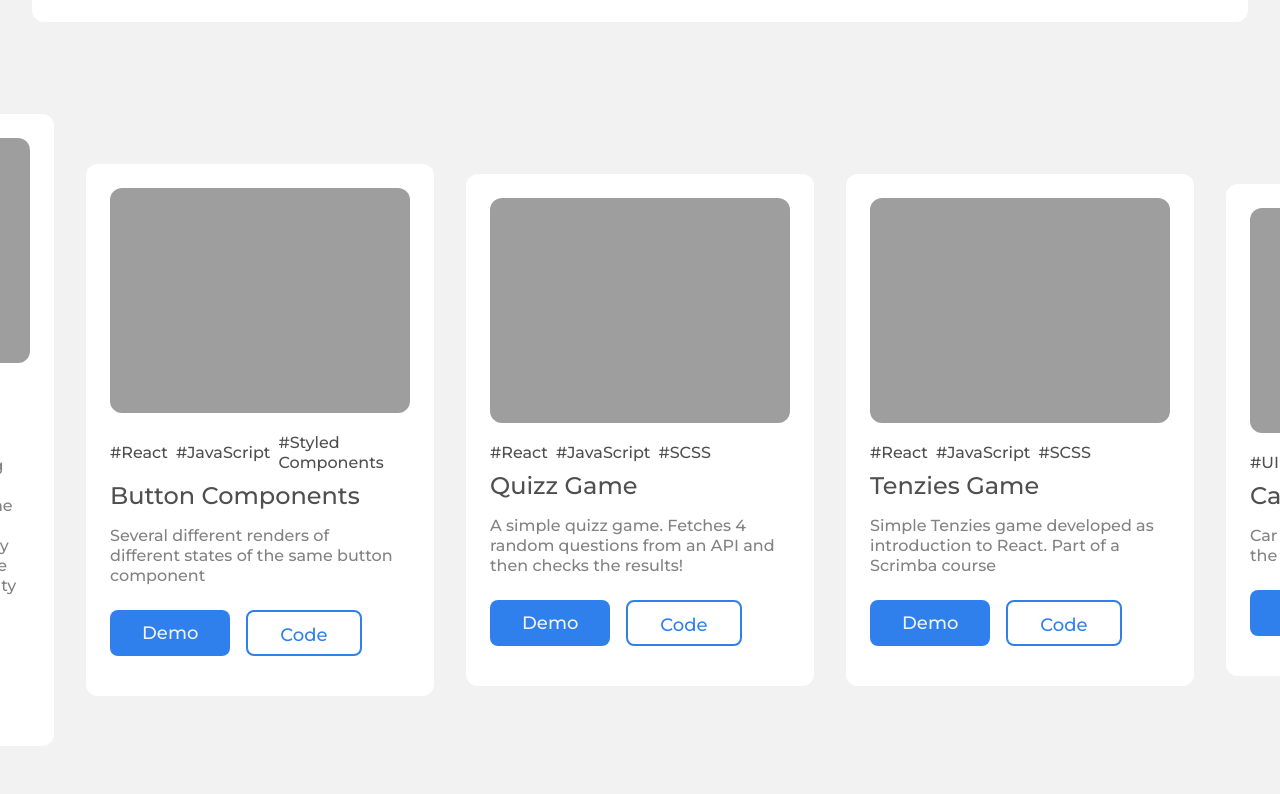
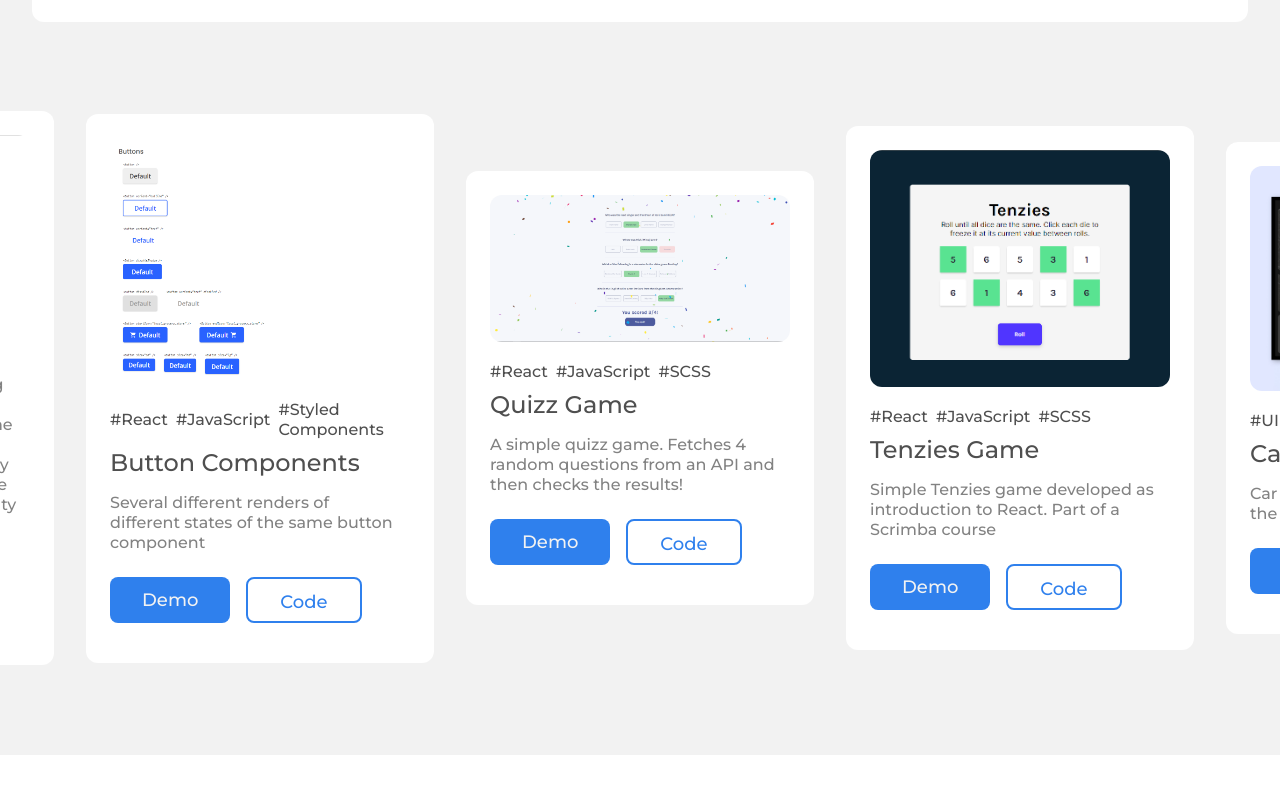
Before and after one commit to hitmaizer/responsive-web-portfolio, a React (Create React App) app: page / in a window 1280 px wide. Shown: the part 1889-2683 px from the top of the page. After the commit the page ends 2644 px from the top, so only its background shows below. Built offline with nearby package versions, Linux system fonts and the light colour scheme.

Commit message:
works data array of objects

```diff
--- a/src/data.js
+++ b/src/data.js
@@ -3,7 +3,7 @@ export default {
         {
             "id": "1",
             "title": "Page 404",
-            "img": "images/works/page404.png",
+            "img": "page404.png",
             "tags": ["responsive", "HTML", "CSS"],
             "category": "responsive",
             "description": "A simple page 404, as my submission for the devChallenges.io #1",
@@ -14,7 +14,7 @@ export default {
         {
             "id": "2",
             "title": "Edie's Homepage",
-            "img": "images/works/ediepage.png",
+            "img": "ediepage.png",
             "tags": ["responsive", "HTML", "CSS"],
             "category": "responsive",
             "description": "The markup was done in an HTML file, the styling was done on SCSS partials for each section of the page. Most of the layout was made with Flexbox with the exception of the mosaic layouts which were implemented with CSS grid. There's also a bit of JavaScript for the hamburger menu to toggle a class that opens the menu, and also an Intersection Observer which removes the class on scrolling. A couple of fun little CSS animations for links hover states and also for the hamburger menu opening.",
@@ -25,7 +25,7 @@ export default {
         {
             "id": "3",
             "title": "Checkout Page",
-            "img": "images/works/checkout.png",
+            "img": "checkout.png",
             "tags": ["responsive", "HTML", "CSS"],
             "category": "responsive",
             "description": "For this project, I started by doing all the markup on my HTML file, created all my SCSS partials for the styling, and used Flexbox for the layout of my elements. Used a tiny bit of JavaScript to implement the increment/decrement functionality of the number of items on the shopping cart!",
@@ -36,7 +36,7 @@ export default {
         {
             "id": "4",
             "title": "Button Components",
-            "img": "images/works/buttons.png",
+            "img": "buttons.png",
             "tags": ["React", "JavaScript", "Styled Components"],
             "category": "react",
             "description": "Several different renders of different states of the same button component",
@@ -47,7 +47,7 @@ export default {
         {
             "id": "5",
             "title": "Quizz Game",
-            "img": "images/works/quizz.png",
+            "img": "quizz.png",
             "tags": ["React", "JavaScript", "SCSS"],
             "category": "react",
             "description": "A simple quizz game. Fetches 4 random questions from an API and then checks the results!",
@@ -58,7 +58,7 @@ export default {
         {
             "id": "6",
             "title": "Tenzies Game",
-            "img": "images/works/tenzies.png",
+            "img": "tenzies.png",
             "tags": ["React", "JavaScript", "SCSS"],
             "category": "react",
             "description": "Simple Tenzies game developed as introduction to React. Part of a Scrimba course",
@@ -69,7 +69,7 @@ export default {
         {
             "id": "7",
             "title": "Car Dashboard",
-            "img": "images/works/carui.jpg",
+            "img": "carui.jpg",
             "tags": ["UI Design", "Figma", "UI/UX"],
             "category": "ui",
             "description": "Car Dashboard UI design as part of the DailyUI Challenge",
@@ -80,7 +80,7 @@ export default {
         {
             "id": "8",
             "title": "SocialN UI/UX",
-            "img": "images/works/socialN.png",
+            "img": "socialN.png",
             "tags": ["UI Design", "Figma", "UI/UX"],
             "category": "ui",
             "description": "UI/UX Design for a social network App concept",
@@ -91,7 +91,7 @@ export default {
         {
             "id": "9",
             "title": "Job Listing",
-            "img": "images/works/joblisting.png",
+            "img": "joblisting.jpg",
             "tags": ["UI Design", "Figma", "UI/UX"],
             "category": "ui",
             "description": "A job listing app, designed on Figma ",
```
